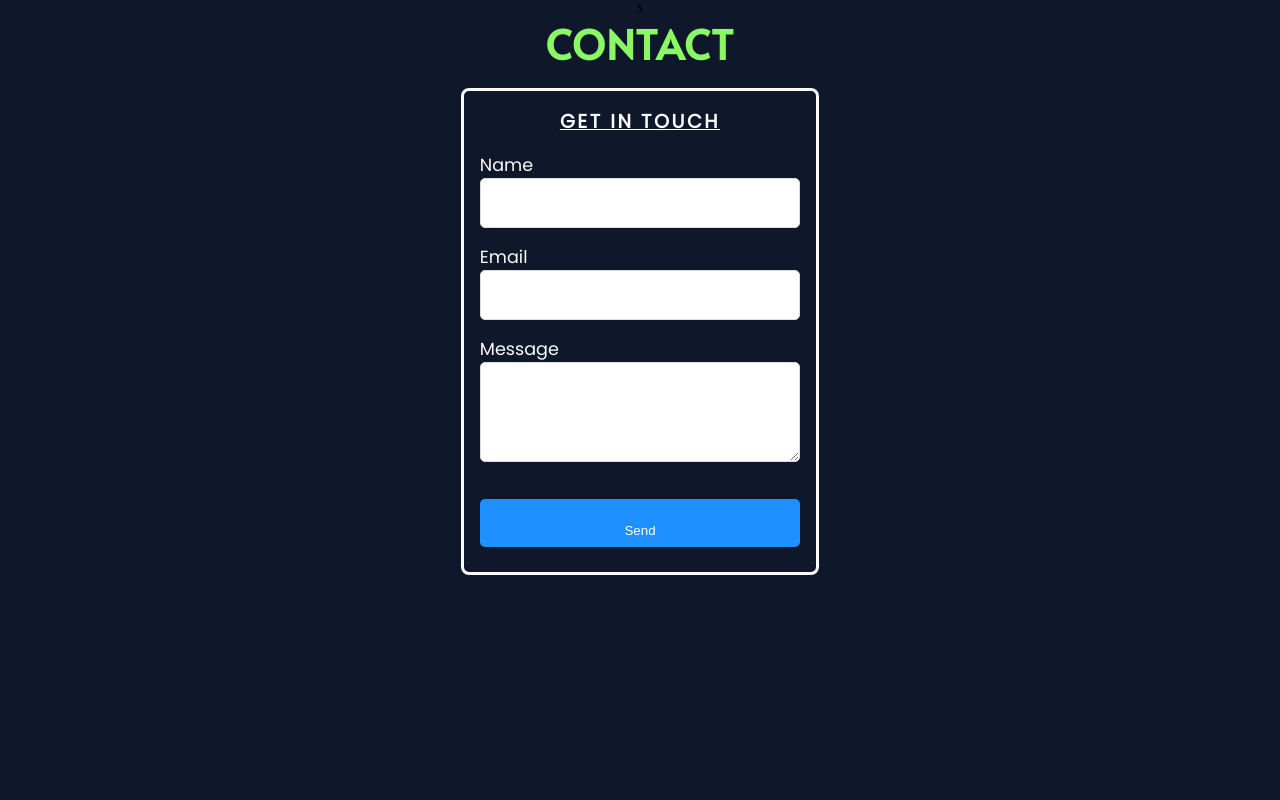
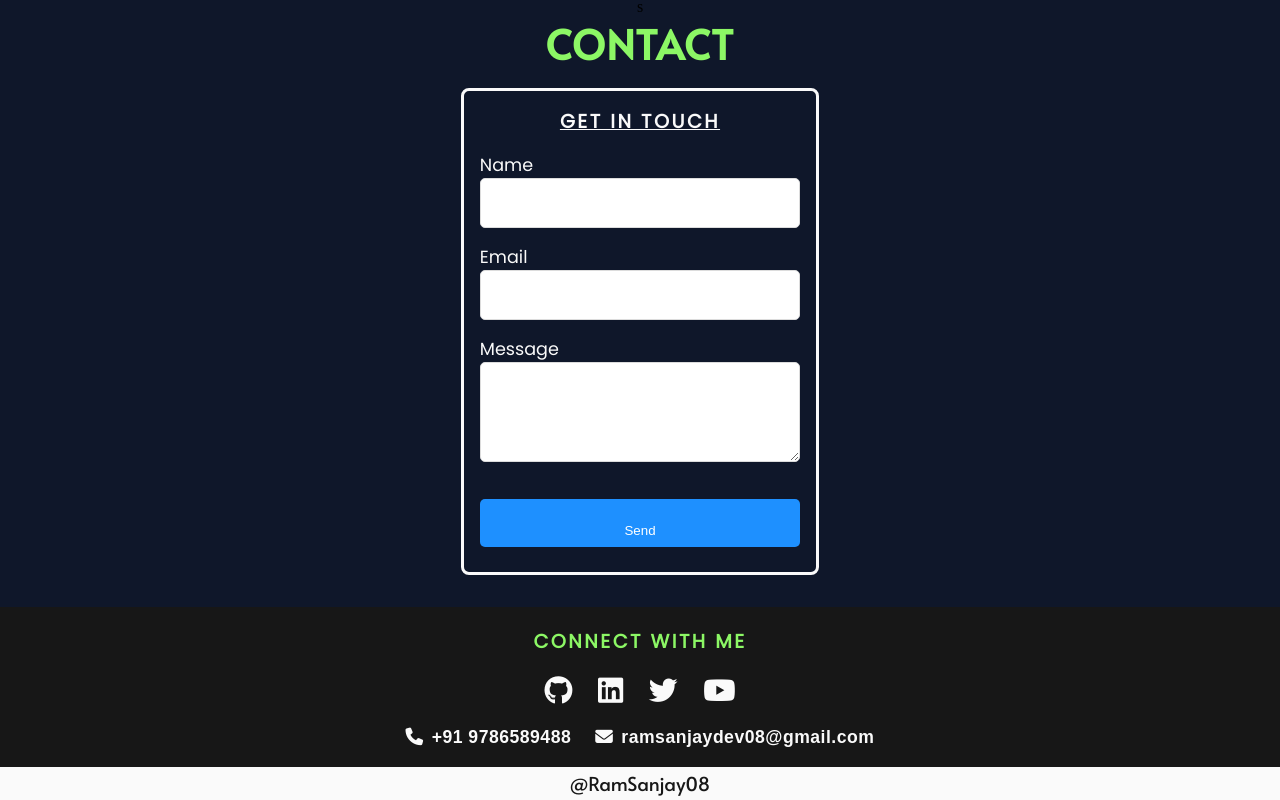
Before and after one commit to RamSanjay08/Personal_Portfolio, a React (Create React App) app: page / in a window 1280 px wide. Shown: the part 4335-5135 px from the top of the page. Before the commit the page ends 4942 px from the top, so only its background shows below. Built offline with nearby package versions, Linux system fonts and the light colour scheme.

Commit message:
footer done

```diff
--- a/src/components/ContactContainer/ContactContainer.jsx
+++ b/src/components/ContactContainer/ContactContainer.jsx
@@ -2,7 +2,7 @@ import React, { useRef } from "react";
 import { Element } from "react-scroll";
 import ContactStyles from "./ContactContainer.module.css";
 import emailjs from "@emailjs/browser";
-import ContactImage from "../Assests/ContactImage.jpg"
+import ContactFooter from "./ContactFooter";
 
 const ContactContainer = () => {
   const form = useRef();
@@ -41,6 +41,7 @@ const ContactContainer = () => {
         <textarea name="message" required/>
         <input type="submit" value="Send" className={ContactStyles.sub_btn}/>
       </form>
+      <ContactFooter/>
     </Element>
   );
 };
--- a/src/components/ContactContainer/ContactFooter.jsx
+++ b/src/components/ContactContainer/ContactFooter.jsx
@@ -3,9 +3,42 @@ import ContactFooterStyles from "./ContactFooter.module.css"
 
 const ContactFooter = () => {
   return (
-    <section>
-
+    <>
+    <section className={ContactFooterStyles.ContactFooter}>
+        <h3 className={ContactFooterStyles.Connect}>Connect with me</h3>
+        <div className={ContactFooterStyles.Socialicons}>
+          <a href="https://github.com/RamSanjay08" target="_blank">
+            <i class="fa-brands fa-github"></i>
+          </a>
+          <a href="https://www.linkedin.com/in/ramsanjay8/" target="_blank">
+            <i class="fa-brands fa-linkedin"></i>
+          </a>
+          <a href="https://twitter.com/ram_sanjay_8" target="_blank">
+            <i class="fa-brands fa-twitter"></i>
+          </a>
+          <a href="" target="_blank">
+          <i class="fa-brands fa-youtube"></i>
+          </a>
+        </div>
+        <div className={ContactFooterStyles.contacts}>
+          <div className={ContactFooterStyles.mobile}>
+            <a href="tel:+919786589488">
+              <i class="fa-solid fa-phone"></i>
+              <span>+91 9786589488</span>
+            </a>
+          </div>
+          <div className={ContactFooterStyles.email}>
+            <a href="mailto:ramsanjaydev08@gmail.com">
+              <i class="fa-solid fa-envelope"></i>
+              <span>ramsanjaydev08@gmail.com</span>
+            </a>
+          </div>
+        </div>
     </section>
+        <div className={ContactFooterStyles.copyrights}>
+          <p>@RamSanjay08</p>
+        </div>
+        </>
   )
 }
 
--- a/src/components/ContactContainer/ContactFooter.module.css
+++ b/src/components/ContactContainer/ContactFooter.module.css
@@ -0,0 +1,74 @@
+:root {
+  /*^ COLORS */
+  --Black-color : #0a0a0a;
+  --Black-color2 : #171717;
+  --Text-color-White: #fafafa;
+  --green-color: hsl(104.23, 90.27%, 68.34%);
+
+  /*^ FONTS */
+  --Alata-Font: 'Alata', sans-serif;
+  --CrimsonText-Font: 'Crimson Text', serif;
+  --Poppins-Font: 'Poppins', sans-serif;;
+}
+
+.ContactFooter {
+  display: flex;
+  flex-direction: column;
+  gap: 1.2rem;
+  background-color: var(--Black-color2);
+}
+
+.ContactFooter .Connect {
+  padding-top: 1.2rem;
+  text-align: center;
+  text-transform: uppercase;
+  color: var(--green-color);
+  text-decoration: none;
+}
+
+.contacts {
+  display: flex;
+  justify-content: center;
+  gap: 1.5rem;
+  font-size: 1.1rem;
+  padding-bottom: 1.2rem;
+}
+
+.contacts a {
+  text-decoration: none;
+  font-family: Arial, Helvetica, sans-serif;
+  font-weight: bold;
+  color: var(--Text-color-White);
+  letter-spacing: .5px;
+}
+
+.contacts i {
+  padding-right: .5rem;
+}
+
+.Socialicons {
+  display: flex;
+  justify-content: center;
+  align-items: center;
+  gap: 1.6rem;
+}
+
+.Socialicons a {
+  color: var(--Text-color-White);
+  font-size: 1.8rem;
+  transition: .3s ease-in-out;
+}
+
+.Socialicons a:hover {
+  color: var(--green-color);
+  transform: scale(1.1);
+}
+
+.copyrights p {
+  text-align: center;
+  background-color: var(--Text-color-White);
+  color: var(--Black-color2);
+  font-family: var(--Alata-Font);
+  font-size: 1.2rem;
+  padding-block: .2rem;
+}
```
Also changed, not shown: src/components/svg/iconssvg/waves.svg (added).
